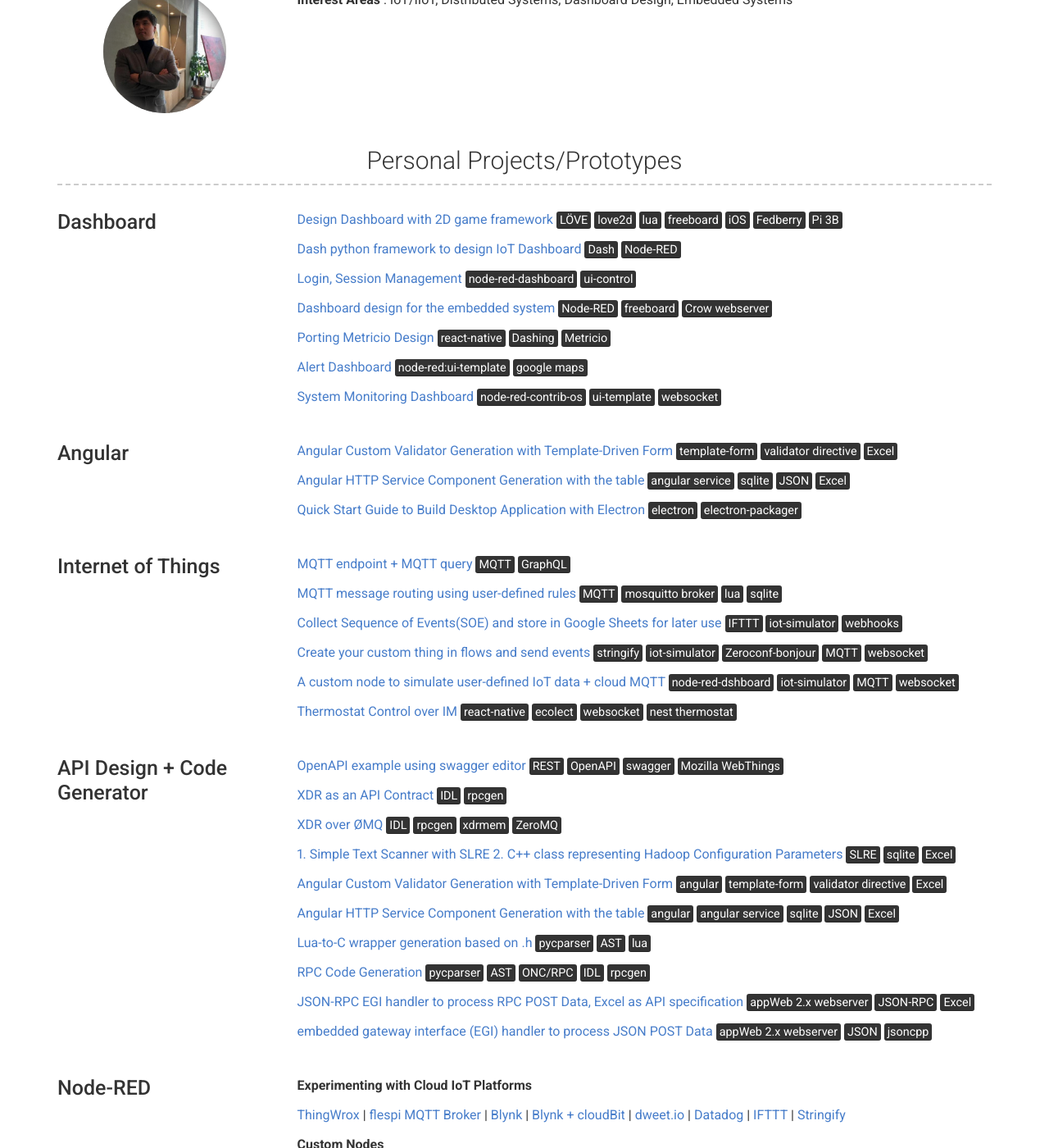
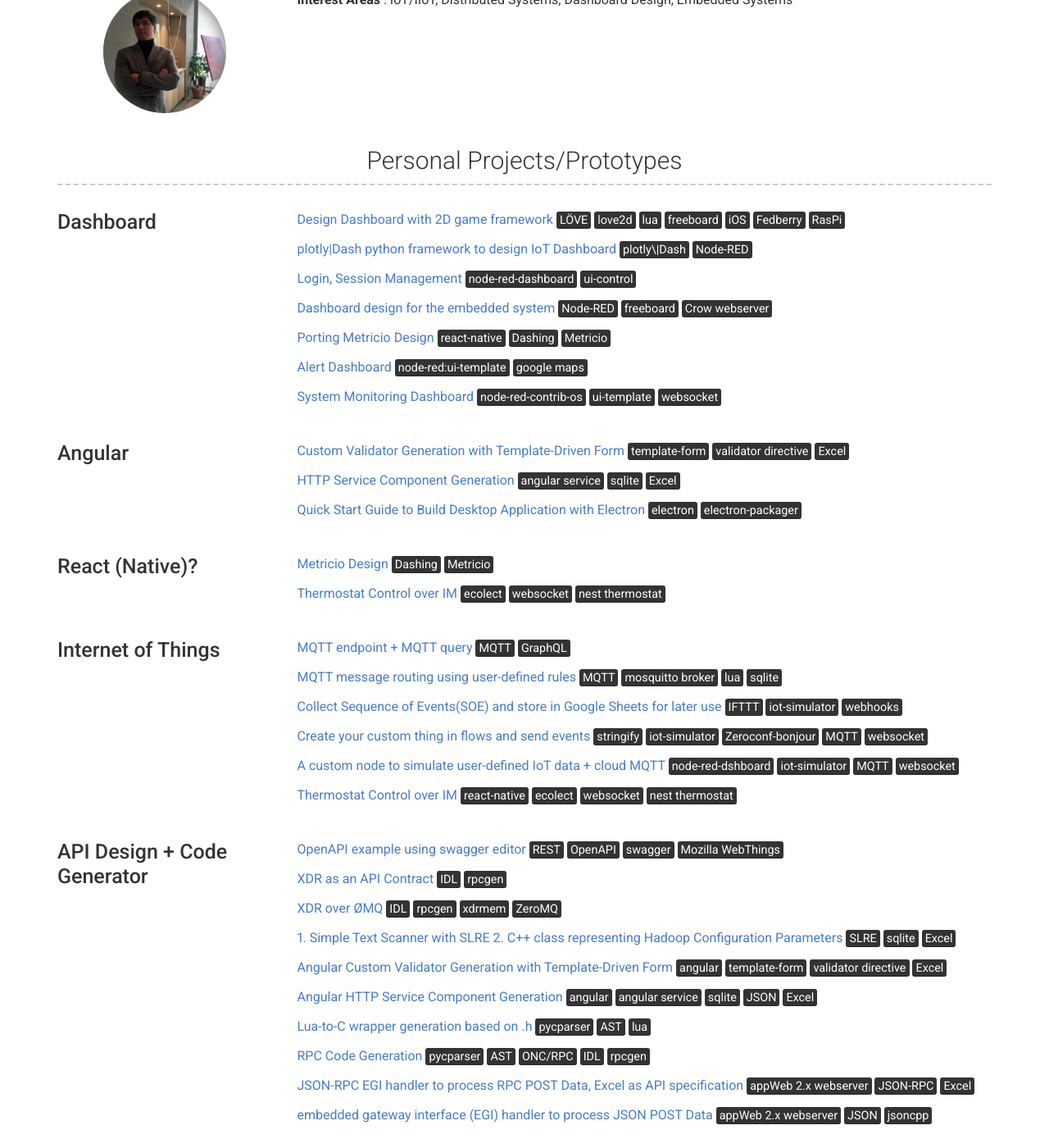
Before and after one commit to phyunsj/phyunsj.github.io, a Jekyll site: the page built from index.md, in a window 1280 px wide and 1400 px high, scrolled down 314 px. Shown: the whole window at 82% size. Built offline with Jekyll 4.4.1, drawn with Linux system fonts in a browser that asks for light colours.

Commit message:
Update projects.yml

```diff
--- a/_data/projects.yml
+++ b/_data/projects.yml
@@ -3,9 +3,9 @@
 - name: Dashboard
   github: phyunsj
   description: | # this will include new lines to allow paragraphs
-    [Design Dashboard with 2D game framework](https://github.com/phyunsj/iot-dashboard-design-with-love2d)  <mark>LÖVE</mark> <mark>love2d</mark> <mark>lua</mark>  <mark>freeboard</mark> <mark>iOS</mark> <mark>Fedberry</mark> <mark>Pi 3B</mark>
+    [Design Dashboard with 2D game framework](https://github.com/phyunsj/iot-dashboard-design-with-love2d)  <mark>LÖVE</mark> <mark>love2d</mark> <mark>lua</mark>  <mark>freeboard</mark> <mark>iOS</mark> <mark>Fedberry</mark> <mark>RasPi</mark>
 
-    [Dash python framework to design IoT Dashboard](https://github.com/phyunsj/iot-dashboard-design-with-dash)  <mark>Dash</mark> <mark>Node-RED</mark>
+    [plotly\|Dash python framework to design IoT Dashboard](https://github.com/phyunsj/iot-dashboard-design-with-dash)  <mark>plotly\|Dash</mark> <mark>Node-RED</mark>
 
     [Login, Session Management](https://github.com/phyunsj/node-red-dashboard-login) <mark>node-red-dashboard</mark> <mark>ui-control</mark>
 
@@ -21,11 +21,20 @@
   github: phyunsj
   description: | # this will include new lines to allow paragraphs
 
-    [Angular Custom Validator Generation with Template-Driven Form](https://github.com/phyunsj/angular-custom-validator-generation)   <mark>template-form</mark> <mark>validator directive</mark> <mark>Excel</mark>
+    [Custom Validator Generation with Template-Driven Form](https://github.com/phyunsj/angular-custom-validator-generation)   <mark>template-form</mark> <mark>validator directive</mark> <mark>Excel</mark>
 
-    [Angular HTTP Service Component Generation with the table](https://github.com/phyunsj/angular-http-sql-service-component-generation)  <mark>angular service</mark>  <mark>sqlite</mark> <mark>JSON</mark> <mark>Excel</mark>
+    [HTTP Service Component Generation](https://github.com/phyunsj/angular-http-sql-service-component-generation)  <mark>angular service</mark>  <mark>sqlite</mark> <mark>Excel</mark>
 
     [Quick Start Guide to Build Desktop Application with Electron](https://github.com/phyunsj/electron-angular-quick-start-guide)  <mark>electron</mark> <mark>electron-packager</mark>
+
+- name: React (Native)?
+  github: phyunsj
+  description: | # this will include new lines to allow paragraphs
+
+    [Metricio Design](https://github.com/phyunsj/react-native-metricio) <mark>Dashing</mark> <mark>Metricio</mark>
+
+    [Thermostat Control over IM](https://github.com/phyunsj/node-red-contrib-ecolect-example) <mark>ecolect</mark> <mark>websocket</mark> <mark>nest thermostat</mark>
+
 
 - name: Internet of Things
   github: phyunsj
@@ -56,7 +65,7 @@
 
     [Angular Custom Validator Generation with Template-Driven Form](https://github.com/phyunsj/angular-custom-validator-generation)  <mark>angular</mark> <mark>template-form</mark> <mark>validator directive</mark> <mark>Excel</mark>
 
-    [Angular HTTP Service Component Generation with the table](https://github.com/phyunsj/angular-http-sql-service-component-generation) <mark>angular</mark> <mark>angular service</mark>  <mark>sqlite</mark> <mark>JSON</mark> <mark>Excel</mark>
+    [Angular HTTP Service Component Generation](https://github.com/phyunsj/angular-http-sql-service-component-generation) <mark>angular</mark> <mark>angular service</mark>  <mark>sqlite</mark> <mark>JSON</mark> <mark>Excel</mark>
 
     [Lua-to-C wrapper generation based on .h](https://github.com/phyunsj/lua-to-c) <mark>pycparser</mark> <mark>AST</mark>  <mark>lua</mark>
 
```
